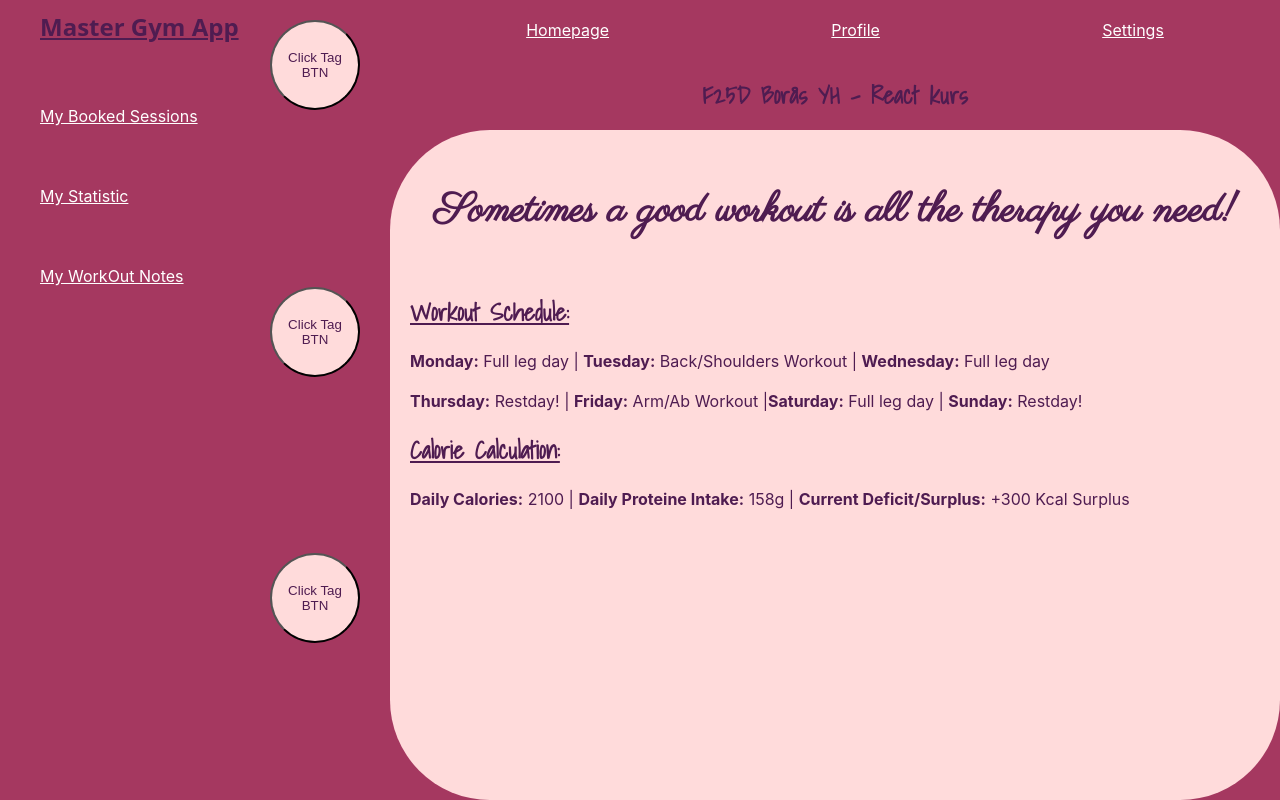
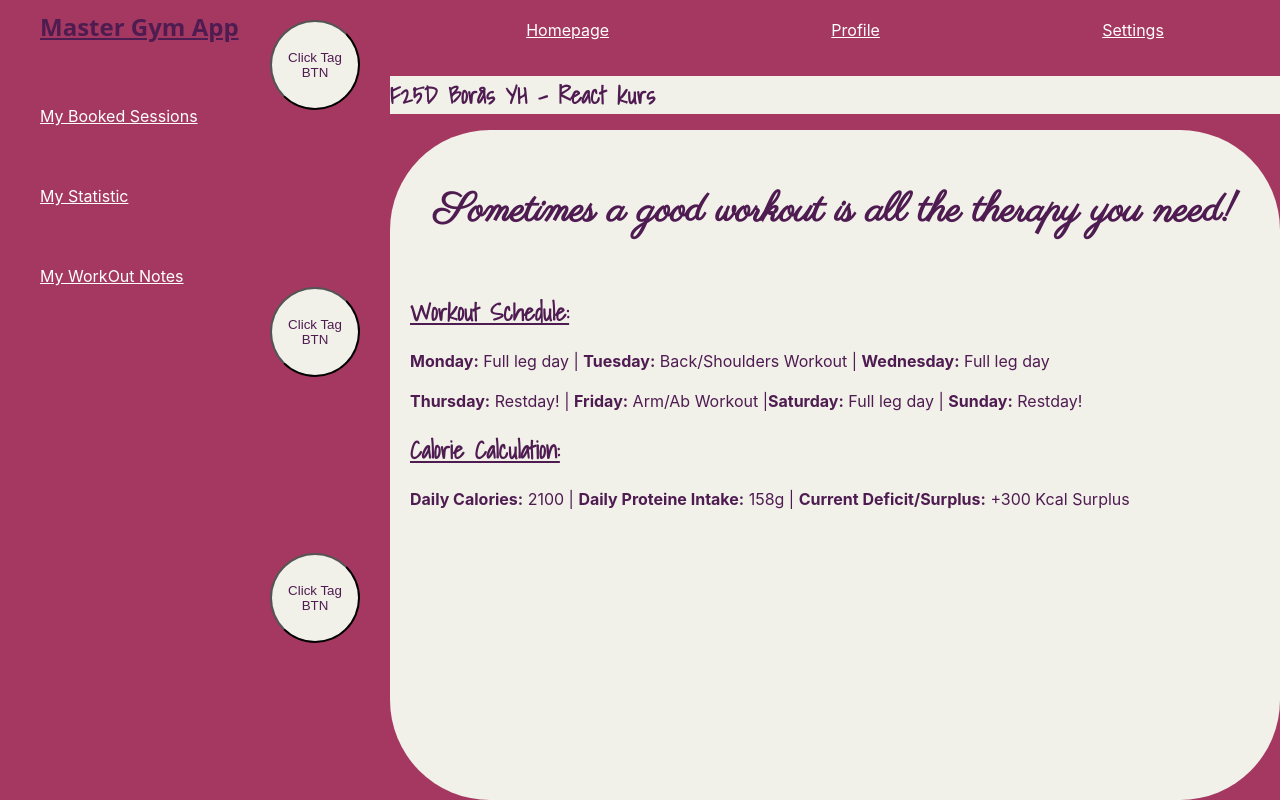
Before and after one commit to idasoderlund/React-AppExtended, a React (Create React App) app: page / in a window 1280 px wide. Built offline with nearby package versions, Linux system fonts and the light colour scheme; a web font is replaced by a local one.

Commit message:
added component and changed backgroundcolor in css

```diff
--- a/src/App.css
+++ b/src/App.css
@@ -22,7 +22,7 @@
 .main-content {
   padding: 20px;
   flex: 1;
-  background-color: #ffdbdb;
+  background-color: #f1f0e9;
   border-radius: 100px;
 }
 
@@ -61,17 +61,6 @@
   }
 }
 
-.App-logo {
-  height: 40vmin;
-  pointer-events: none;
-}
-
-@media (prefers-reduced-motion: no-preference) {
-  .App-logo {
-    animation: App-logo-spin infinite 20s linear;
-  }
-}
-
 .App-header {
   background-color: #282c34;
   min-height: 100vh;
--- a/src/HeaderComponent/Header.css
+++ b/src/HeaderComponent/Header.css
@@ -3,6 +3,7 @@
   color: #4f1c51;
   font-family: "Shadows Into Light";
   display: flex;
-  justify-content: center;
-  align-items: center;
+  justify-content: flex-start;
+  align-items: start;
+  background-color: #f1f0e9;
 }
--- a/src/SidebarComponent/Sidebar.css
+++ b/src/SidebarComponent/Sidebar.css
@@ -94,7 +94,7 @@
   color: #4f1c51;
   grid-template-columns: 2;
   grid-template-rows: 2;
-  background-color: #ffdbdb;
+  background-color: #f1f0e9;
   margin: 20px 30px;
 }
 
```
Also changed, not shown: src/MainComponent/Post.js (added), src/MainComponent/PostList.js (renamed from src/MainComponent/PostListComponent.js).
